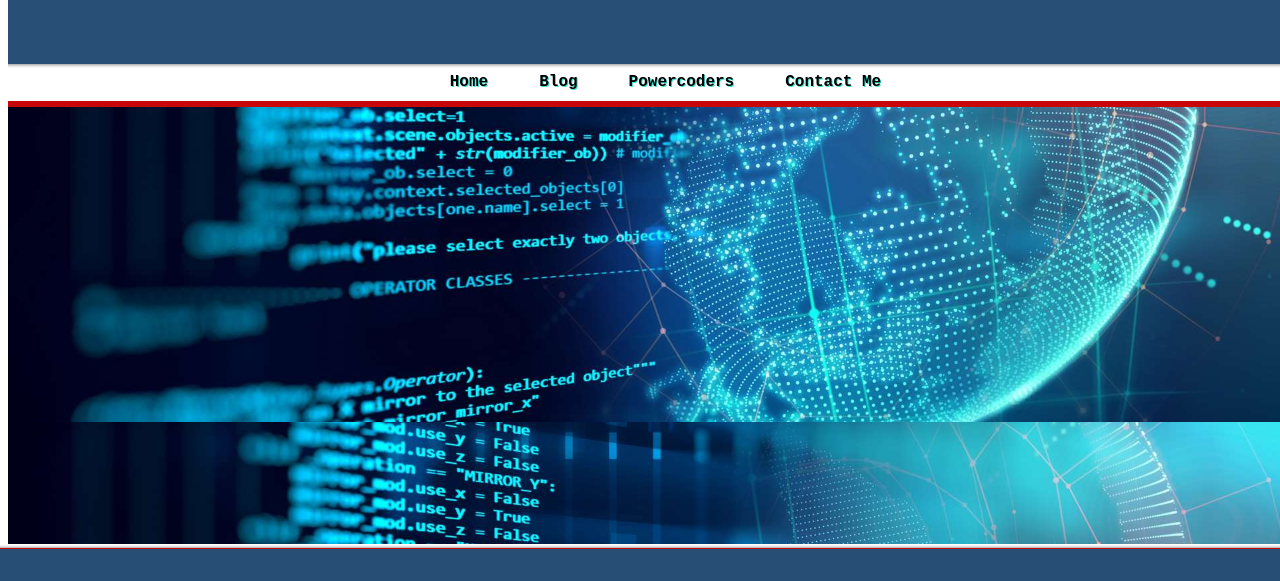
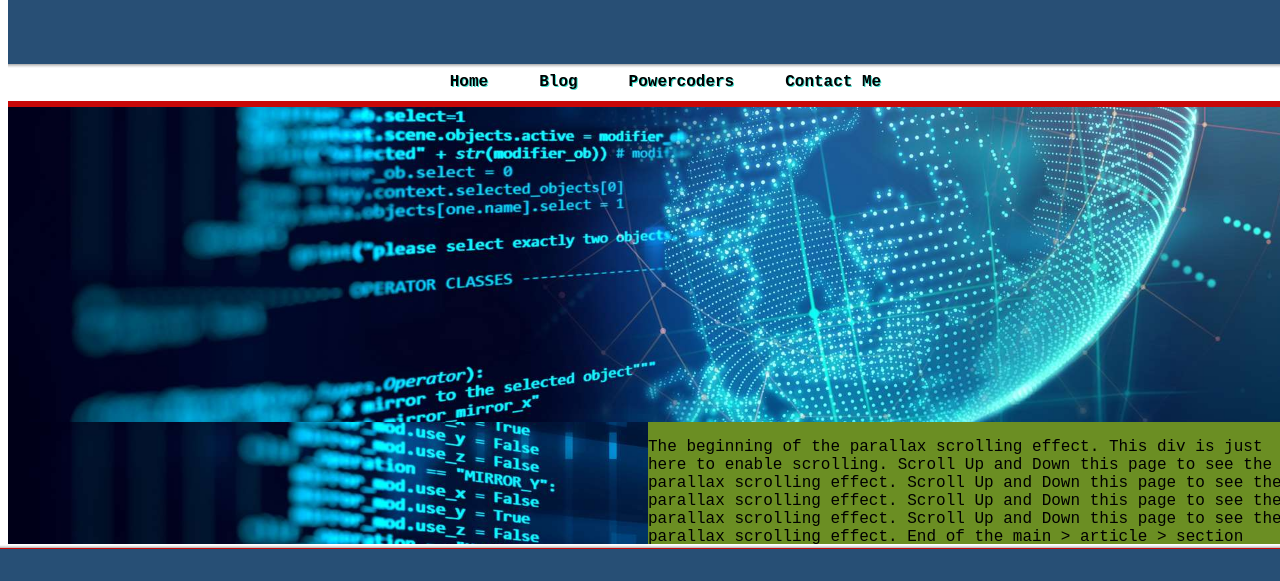
Before and after one commit to MuratTuz/my-blog-page, a plain HTML site: page index.html in a window 1280 px wide. Shown: the part 146-727 px from the top of the page. Drawn offline with Linux system fonts and the light colour scheme.

Commit message:
normalized layers

```diff
--- a/css/style.css
+++ b/css/style.css
@@ -1,5 +1,5 @@
 
-html, body, main{
+html, body{
   font-family: "Courier New", Courier, monospace;
   font-size: 1em;
   width: 100%;
@@ -56,9 +56,17 @@ img.logo-github {
   background-position: center;
   background-repeat: no-repeat;
   background-size: cover;
+}
 
-  overflow-x: hidden;
-  overflow-y: scroll;
+header, footer, main{
+  position: absolute;
+}
+
+main{
+  width: 100%;
+  box-sizing: border-box;
+  height: 100%;
+
 }
 
 #info div a {
@@ -189,10 +197,11 @@ footer {
   margin: 0 auto;
   display: flex;
   justify-content: space-between;
-  position:fixed ;
+  position: fixed;
   left: 0;
   bottom: 0;
   width: 100%;
+
 }
 footer section#footer-nav {
   font-size: 16px;
--- a/index.html
+++ b/index.html
@@ -46,7 +46,7 @@
     </nav>
   </header>
 
-  <div class="parallax"></div>
+
   <main>
     <div class="parallax"></div>
 
@@ -81,10 +81,8 @@
       </section>
     </article>
     <div class="parallax"></div>
-
   </main>
 
-  <div class="parallax"></div>
   <footer>
     <section id="footer-connect"> <a href="#"><img src="images/icon-facebook.gif" alt="facebook" /> </a>
       <a href="#"><img src="images/icon-twitter.gif" alt="twitter" /></a>
@@ -101,7 +99,6 @@
       </nav>
       <p>Copyright &copy; - All Rights Reserved | Desing By Murat TUZLALI</p>
     </section>
-
   </footer>
 
   <script src="js/script.js"></script>
```
